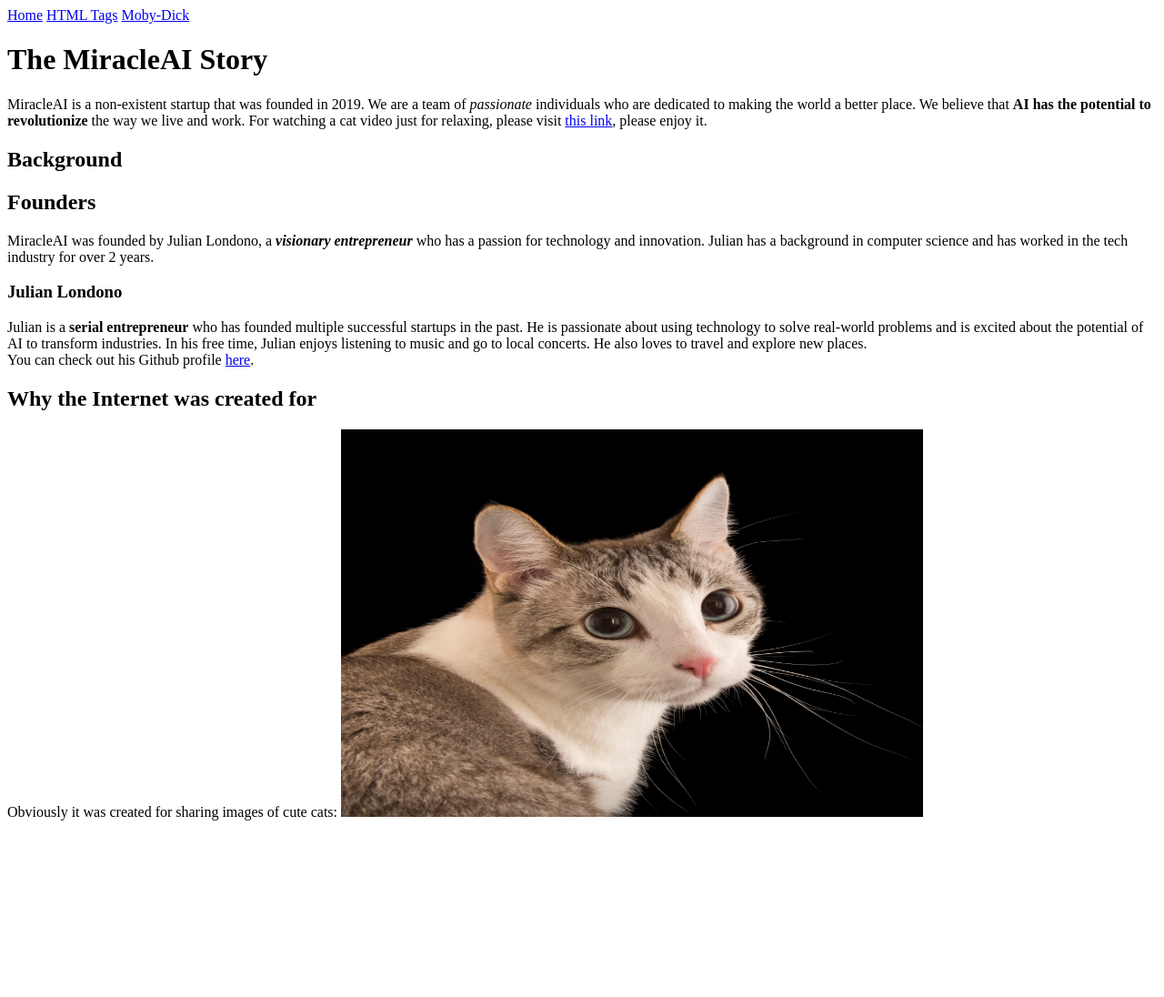
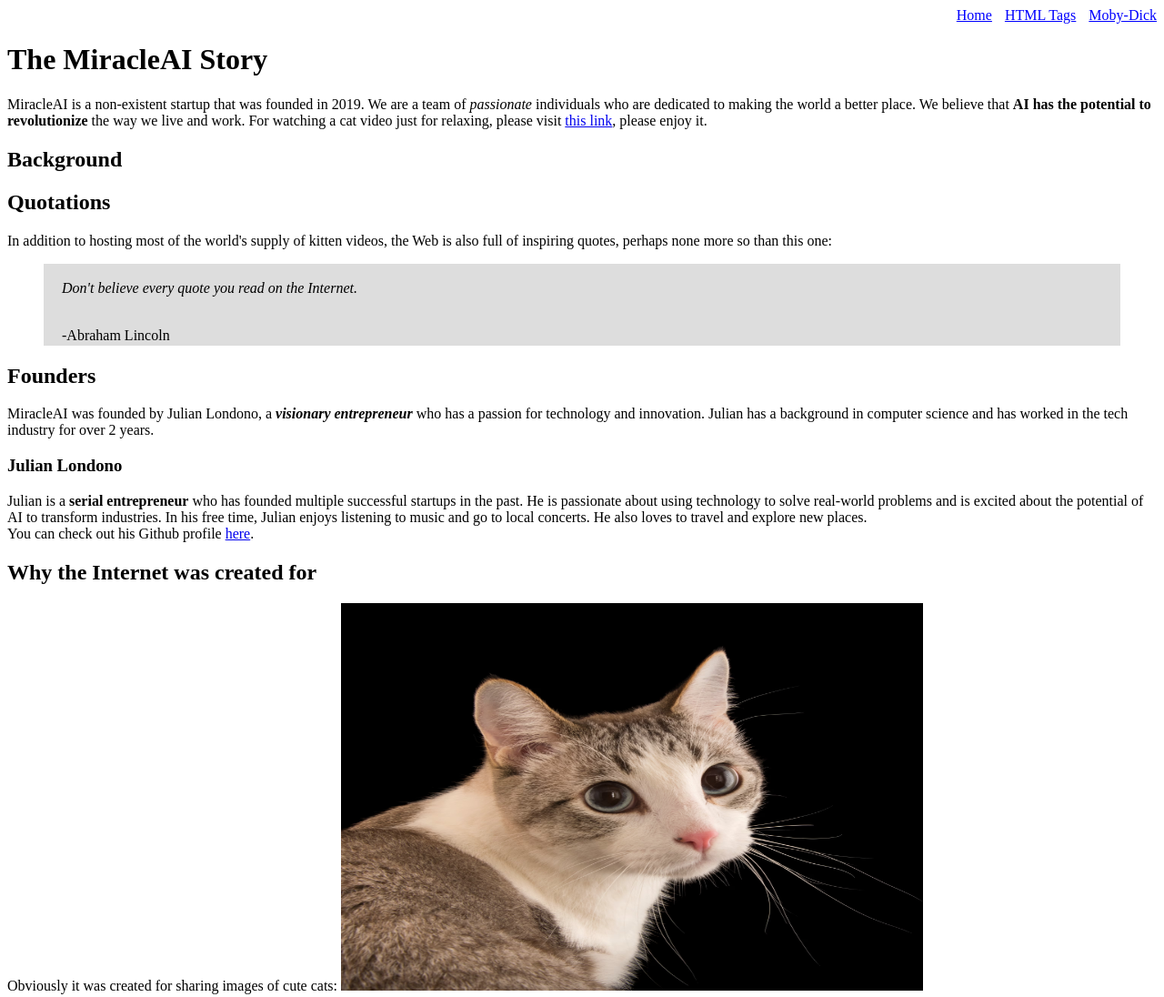
Before and after one commit to julondonor/sample_website, a plain HTML site: page index.html in a window 1280 px wide. Shown: the whole page at 91% size. Before the commit the page ends 918 px from the top, so only its background shows below. Drawn offline with Linux system fonts and the light colour scheme.

Commit message:
Refactor inline styles into a stylesheet

```diff
--- /dev/null
+++ b/css/main.css
@@ -0,0 +1,11 @@
+.nav-menu{
+    text-align: right;
+  }
+
+.nav-spacing {
+    margin: 0 0 0 10px;
+}
+
+.nav-element{
+    color: blue;
+}
--- a/index.html
+++ b/index.html
@@ -3,13 +3,14 @@
   <head>
     <title>My Imaginary Startup</title>
     <meta charset="utf-8">
+    <link rel="stylesheet" href="css/main.css">
   </head>
   <body>
 
-    <div>
-      <a href="index.html">Home</a>
-      <a href="tags.html">HTML Tags</a>
-      <a href="moby_dick.html">Moby-Dick</a>
+    <div id="main-nav" class="nav-menu">
+      <a href="index.html" class="nav-element">Home</a>
+      <a href="tags.html" class="nav-spacing nav-element">HTML Tags</a>
+      <a href="moby_dick.html" class="nav-spacing nav-element">Moby-Dick</a>
     </div>
     <h1>The MiracleAI Story</h1>
     <p>
@@ -22,6 +23,21 @@
       <a href="https://www.youtube.com/watch?v=IzluNxh-8_o">this link</a>, please enjoy it.
     </p>
     <h2>Background</h2>
+    <h2>Quotations</h2>
+    <p>
+      In addition to hosting most of the world's supply of kitten
+      videos, the
+      Web is also full of inspiring quotes, perhaps none more so than
+      this one:
+    </p>
+
+    <blockquote style="padding: 2px 20px; background: #ddd">
+      <p>
+        <em>Don't believe every quote you read on the Internet.</em>
+      </p>
+      <br>
+      -Abraham Lincoln
+    </blockquote>
     <h2>Founders</h2>
     <p>
       MiracleAI was founded by Julian Londono, a <strong><em>visionary entrepreneur</em></strong> who has a passion for
```
Also changed, not shown: moby_dick.html (+15 -12 lines), tags.html (+5 -5 lines).
